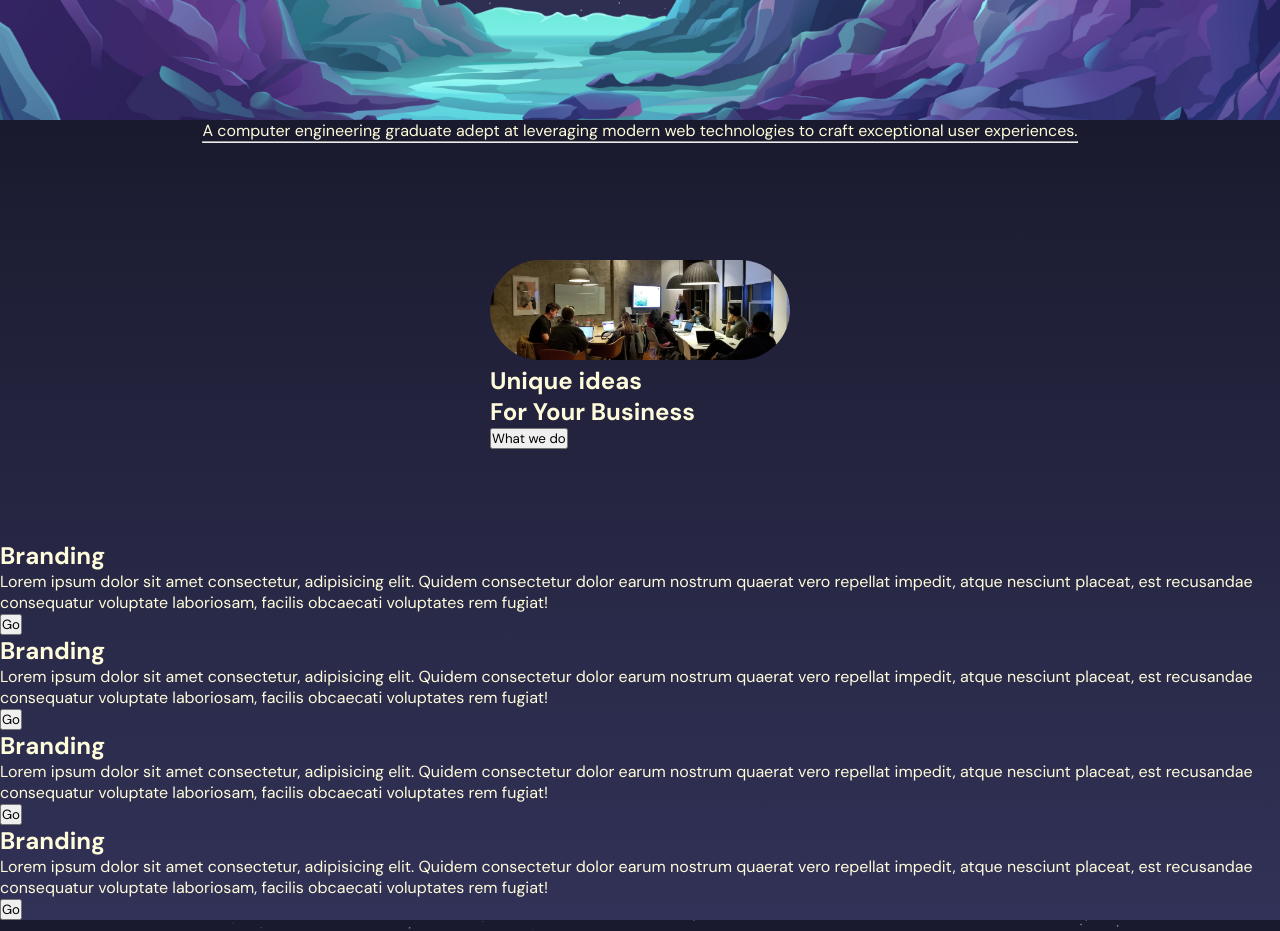
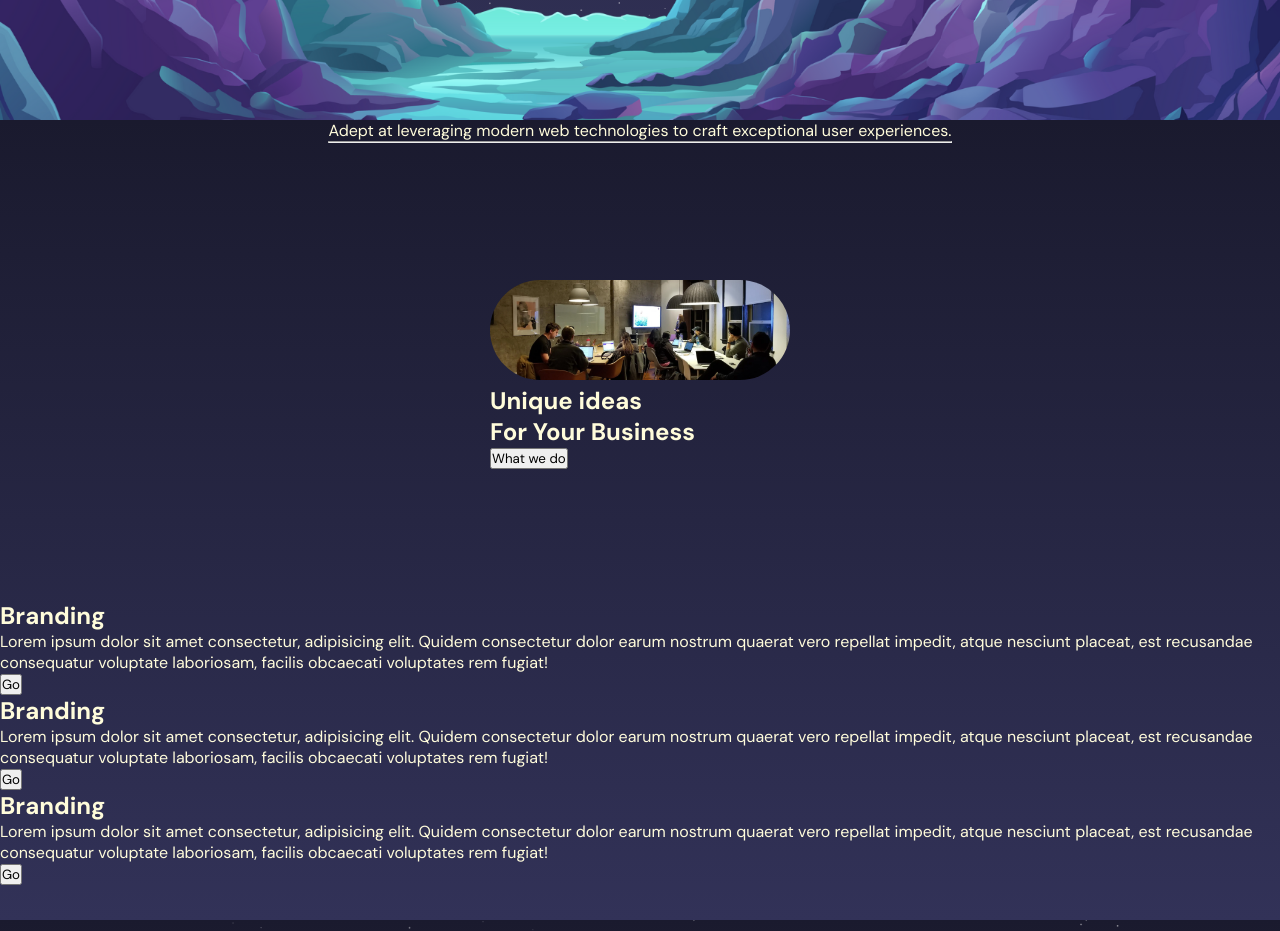
Before and after one commit to FatemeGhalandari/fatemeghalandari.github.io, a React (Vite) app: page / in a window 1280 px wide. Shown: the part 1480-2411 px from the top of the page. Built offline with nearby package versions, Linux system fonts and the light colour scheme.

Commit message:
refactor: Add framer motion animation

```diff
--- a/src/components/Skills/Skills.jsx
+++ b/src/components/Skills/Skills.jsx
@@ -1,31 +1,58 @@
 import "./Skills.scss";
+import { motion } from "framer-motion";
+
+const variants = {
+  initial: {
+    x: -500,
+    y: 0,
+    opacity: 0,
+  },
+  animate: {
+    x: 0,
+    y: 0,
+    opacity: 1,
+    transition: {
+      duration: 1,
+      staggerChildren: 0.1,
+    },
+  },
+};
 
 const Skills = () => {
   return (
-    <div className="skills">
-      <div className="textContainer">
+    <motion.div
+      className="skills"
+      variants={variants}
+      initial="initial"
+      whileInView="animate"
+    >
+      <motion.div className="textContainer" variants={variants}>
         <p>
-          A computer engineering graduate adept at leveraging modern web
-          technologies to craft exceptional user experiences.
+          Adept at leveraging modern web technologies to craft exceptional user
+          experiences.
         </p>
         <hr />
-      </div>
-      <div className="titleContainer">
-        <div className="title">
+      </motion.div>
+      <motion.div className="titleContainer" variants={variants}>
+        <motion.div className="title">
           <img src="/people.webp" alt="" />
           <h1>
-            <b>Unique</b> ideas
+            <motion.b whileHover={{ color: "#fffb12" }}>Unique</motion.b> ideas
           </h1>
-        </div>
-        <div className="title">
+        </motion.div>
+        <motion.div className="title">
           <h1>
-            <b>For Your</b> Business
+            <motion.b whileHover={{ color: "#fffb12" }}>For Your</motion.b>{" "}
+            Business
           </h1>
           <button>What we do</button>
-        </div>
-      </div>
-      <div className="listContainer">
-        <div className="box">
+        </motion.div>
+      </motion.div>
+      <motion.div className="listContainer" variants={variants}>
+        <motion.div
+          className="box"
+          whileHover={{ background: "lightgray", color: "black" }}
+        >
           <h2>Branding</h2>
           <p>
             Lorem ipsum dolor sit amet consectetur, adipisicing elit. Quidem
@@ -34,8 +61,11 @@ const Skills = () => {
             facilis obcaecati voluptates rem fugiat!
           </p>
           <button>Go</button>
-        </div>
-        <div className="box">
+        </motion.div>
+        <motion.div
+          className="box"
+          whileHover={{ background: "lightgray", color: "black" }}
+        >
           <h2>Branding</h2>
           <p>
             Lorem ipsum dolor sit amet consectetur, adipisicing elit. Quidem
@@ -44,8 +74,11 @@ const Skills = () => {
             facilis obcaecati voluptates rem fugiat!
           </p>
           <button>Go</button>
-        </div>
-        <div className="box">
+        </motion.div>
+        <motion.div
+          className="box"
+          whileHover={{ background: "lightgray", color: "black" }}
+        >
           <h2>Branding</h2>
           <p>
             Lorem ipsum dolor sit amet consectetur, adipisicing elit. Quidem
@@ -54,19 +87,9 @@ const Skills = () => {
             facilis obcaecati voluptates rem fugiat!
           </p>
           <button>Go</button>
-        </div>
-        <div className="box">
-          <h2>Branding</h2>
-          <p>
-            Lorem ipsum dolor sit amet consectetur, adipisicing elit. Quidem
-            consectetur dolor earum nostrum quaerat vero repellat impedit, atque
-            nesciunt placeat, est recusandae consequatur voluptate laboriosam,
-            facilis obcaecati voluptates rem fugiat!
-          </p>
-          <button>Go</button>
-        </div>
-      </div>
-    </div>
+        </motion.div>
+      </motion.div>
+    </motion.div>
   );
 };
 
```
